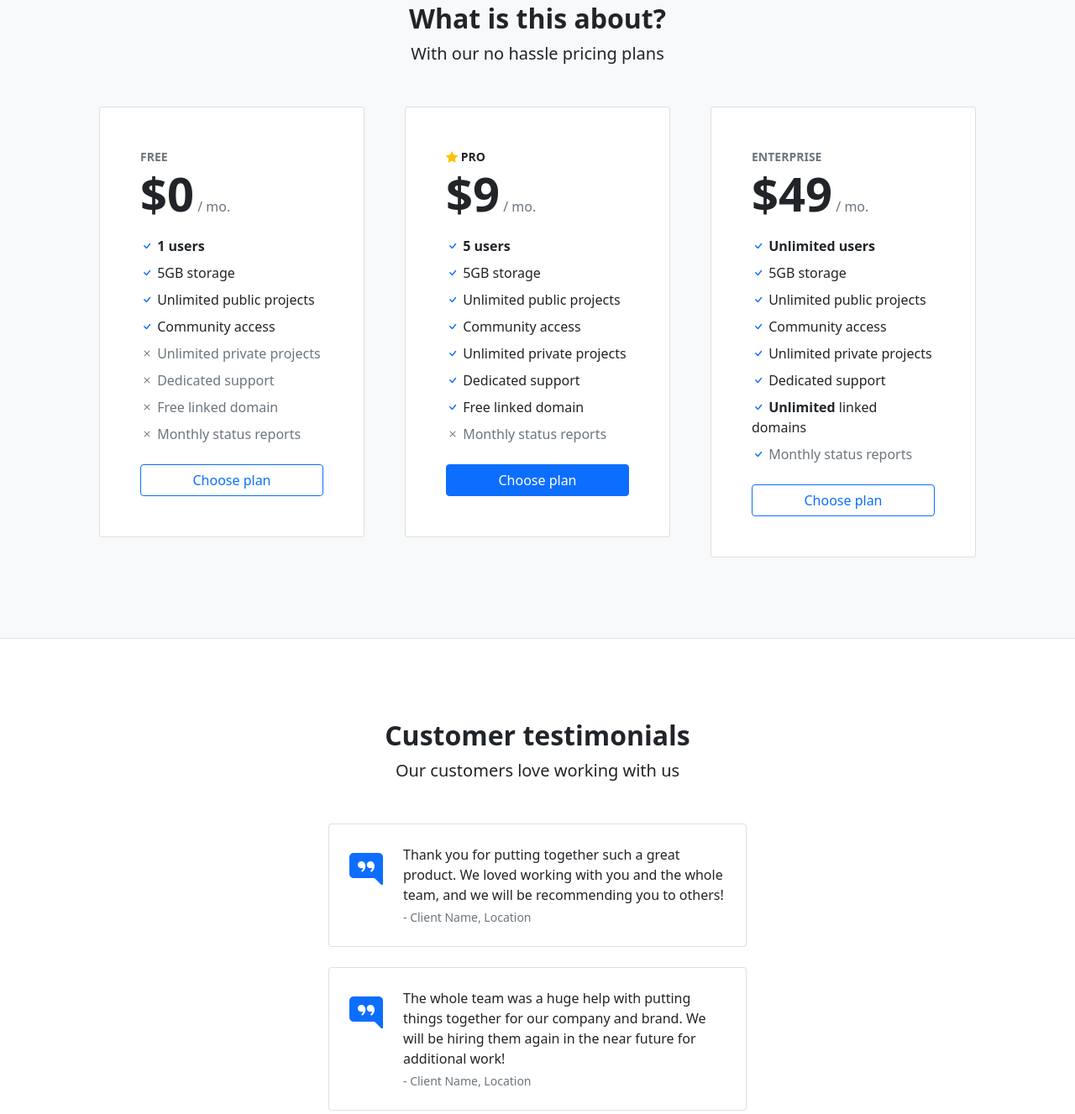
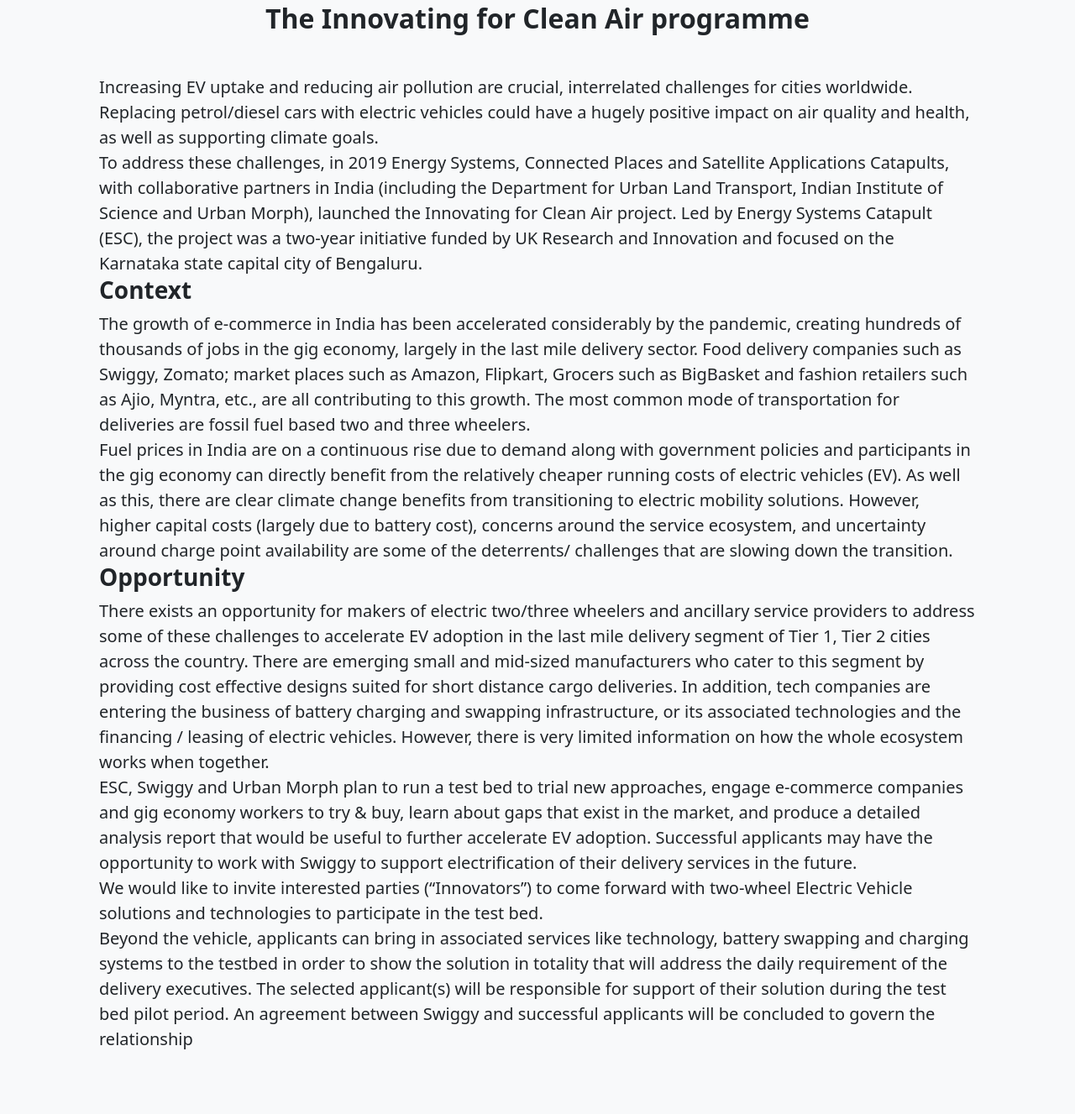
Before and after one commit to urbanmorph/evcargo, a plain HTML site: page index.html in a window 1280 px wide. Shown: the part 996-2323 px from the top of the page at 84% size. Drawn offline with nearby package versions, Linux system fonts and the light colour scheme.

Commit message:
Update index.html

```diff
--- a/index.html
+++ b/index.html
@@ -83,194 +83,142 @@
         <section class="bg-light py-5 border-bottom" id="learnmore">
             <div class="container px-5 my-5">
                 <div class="text-center mb-5">
-                    <h2 class="fw-bolder">What is this about?</h2>
-                    <p class="lead mb-0">With our no hassle pricing plans</p>
+                    <h2 class="fw-bolder">The Innovating for Clean Air programme</h2>
                 </div>
-                <div class="row gx-5 justify-content-center">
-                    <!-- Pricing card free-->
-                    <div class="col-lg-6 col-xl-4">
-                        <div class="card mb-5 mb-xl-0">
-                            <div class="card-body p-5">
-                                <div class="small text-uppercase fw-bold text-muted">Free</div>
-                                <div class="mb-3">
-                                    <span class="display-4 fw-bold">$0</span>
-                                    <span class="text-muted">/ mo.</span>
-                                </div>
-                                <ul class="list-unstyled mb-4">
-                                    <li class="mb-2">
-                                        <i class="bi bi-check text-primary"></i>
-                                        <strong>1 users</strong>
-                                    </li>
-                                    <li class="mb-2">
-                                        <i class="bi bi-check text-primary"></i>
-                                        5GB storage
-                                    </li>
-                                    <li class="mb-2">
-                                        <i class="bi bi-check text-primary"></i>
-                                        Unlimited public projects
-                                    </li>
-                                    <li class="mb-2">
-                                        <i class="bi bi-check text-primary"></i>
-                                        Community access
-                                    </li>
-                                    <li class="mb-2 text-muted">
-                                        <i class="bi bi-x"></i>
-                                        Unlimited private projects
-                                    </li>
-                                    <li class="mb-2 text-muted">
-                                        <i class="bi bi-x"></i>
-                                        Dedicated support
-                                    </li>
-                                    <li class="mb-2 text-muted">
-                                        <i class="bi bi-x"></i>
-                                        Free linked domain
-                                    </li>
-                                    <li class="text-muted">
-                                        <i class="bi bi-x"></i>
-                                        Monthly status reports
-                                    </li>
-                                </ul>
-                                <div class="d-grid"><a class="btn btn-outline-primary" href="#!">Choose plan</a></div>
-                            </div>
-                        </div>
-                    </div>
-                    <!-- Pricing card pro-->
-                    <div class="col-lg-6 col-xl-4">
-                        <div class="card mb-5 mb-xl-0">
-                            <div class="card-body p-5">
-                                <div class="small text-uppercase fw-bold">
-                                    <i class="bi bi-star-fill text-warning"></i>
-                                    Pro
-                                </div>
-                                <div class="mb-3">
-                                    <span class="display-4 fw-bold">$9</span>
-                                    <span class="text-muted">/ mo.</span>
-                                </div>
-                                <ul class="list-unstyled mb-4">
-                                    <li class="mb-2">
-                                        <i class="bi bi-check text-primary"></i>
-                                        <strong>5 users</strong>
-                                    </li>
-                                    <li class="mb-2">
-                                        <i class="bi bi-check text-primary"></i>
-                                        5GB storage
-                                    </li>
-                                    <li class="mb-2">
-                                        <i class="bi bi-check text-primary"></i>
-                                        Unlimited public projects
-                                    </li>
-                                    <li class="mb-2">
-                                        <i class="bi bi-check text-primary"></i>
-                                        Community access
-                                    </li>
-                                    <li class="mb-2">
-                                        <i class="bi bi-check text-primary"></i>
-                                        Unlimited private projects
-                                    </li>
-                                    <li class="mb-2">
-                                        <i class="bi bi-check text-primary"></i>
-                                        Dedicated support
-                                    </li>
-                                    <li class="mb-2">
-                                        <i class="bi bi-check text-primary"></i>
-                                        Free linked domain
-                                    </li>
-                                    <li class="text-muted">
-                                        <i class="bi bi-x"></i>
-                                        Monthly status reports
-                                    </li>
-                                </ul>
-                                <div class="d-grid"><a class="btn btn-primary" href="#!">Choose plan</a></div>
-                            </div>
-                        </div>
-                    </div>
-                    <!-- Pricing card enterprise-->
-                    <div class="col-lg-6 col-xl-4">
-                        <div class="card">
-                            <div class="card-body p-5">
-                                <div class="small text-uppercase fw-bold text-muted">Enterprise</div>
-                                <div class="mb-3">
-                                    <span class="display-4 fw-bold">$49</span>
-                                    <span class="text-muted">/ mo.</span>
-                                </div>
-                                <ul class="list-unstyled mb-4">
-                                    <li class="mb-2">
-                                        <i class="bi bi-check text-primary"></i>
-                                        <strong>Unlimited users</strong>
-                                    </li>
-                                    <li class="mb-2">
-                                        <i class="bi bi-check text-primary"></i>
-                                        5GB storage
-                                    </li>
-                                    <li class="mb-2">
-                                        <i class="bi bi-check text-primary"></i>
-                                        Unlimited public projects
-                                    </li>
-                                    <li class="mb-2">
-                                        <i class="bi bi-check text-primary"></i>
-                                        Community access
-                                    </li>
-                                    <li class="mb-2">
-                                        <i class="bi bi-check text-primary"></i>
-                                        Unlimited private projects
-                                    </li>
-                                    <li class="mb-2">
-                                        <i class="bi bi-check text-primary"></i>
-                                        Dedicated support
-                                    </li>
-                                    <li class="mb-2">
-                                        <i class="bi bi-check text-primary"></i>
-                                        <strong>Unlimited</strong>
-                                        linked domains
-                                    </li>
-                                    <li class="text-muted">
-                                        <i class="bi bi-check text-primary"></i>
-                                        Monthly status reports
-                                    </li>
-                                </ul>
-                                <div class="d-grid"><a class="btn btn-outline-primary" href="#!">Choose plan</a></div>
-                            </div>
-                        </div>
-                    </div>
+                <div class="text-justify mb-5">
+                        <p class="lead mb-0">
+                        Increasing EV uptake and reducing air pollution are crucial, interrelated challenges for cities worldwide. Replacing petrol/diesel cars with electric vehicles could have a hugely positive impact on air quality and health, as well as supporting climate goals.
+                    </p>
+                    <p class="lead mb-0">
+                        To address these challenges, in 2019 Energy Systems, Connected Places and Satellite Applications Catapults, with collaborative partners in India (including the Department for Urban Land Transport, Indian Institute of Science and Urban Morph), launched the Innovating for Clean Air project. Led by Energy Systems Catapult (ESC), the project was a two-year initiative funded by UK Research and Innovation and focused on the Karnataka state capital city of Bengaluru.
+                    </p>
+                    <h3 class="fw-bolder">Context</h3>
+                    <p class="lead mb-0">
+                        The growth of e-commerce in India has been accelerated considerably by the pandemic, creating hundreds of thousands of jobs in the gig economy, largely in the last mile delivery sector. Food delivery companies such as Swiggy, Zomato; market places such as Amazon, Flipkart, Grocers such as BigBasket and fashion retailers such as Ajio, Myntra, etc., are all contributing to this growth. The most common mode of transportation for deliveries are fossil fuel based two and three wheelers.
+                    </p>
+                    <p class="lead mb-0">
+                        Fuel prices in India are on a continuous rise due to demand along with government policies and participants in the gig economy can directly benefit from the relatively cheaper running costs of electric vehicles (EV). As well as this, there are clear climate change benefits from transitioning to electric mobility solutions. However, higher capital costs (largely due to battery cost), concerns around the service ecosystem, and uncertainty around charge point availability are some of the deterrents/ challenges that are slowing down the transition.
+                    </p>
+                    <h3 class="fw-bolder">Opportunity</h3>
+                    <p class="lead mb-0">
+                        There exists an opportunity for makers of electric two/three wheelers and ancillary service providers to address some of these challenges to accelerate EV adoption in the last mile delivery segment of Tier 1, Tier 2 cities across the country. There are emerging small and mid-sized manufacturers who cater to this segment by providing cost effective designs suited for short distance cargo deliveries. In addition, tech companies are entering the business of battery charging and swapping infrastructure, or its associated technologies and the financing / leasing of electric vehicles. However, there is very limited information on how the whole ecosystem works when together.
+                    </p>
+                    <p class="lead mb-0">
+                        ESC, Swiggy and Urban Morph plan to run a test bed to trial new approaches, engage e-commerce companies and gig economy workers to try & buy, learn about gaps that exist in the market, and produce a detailed analysis report that would be useful to further accelerate EV adoption. Successful applicants may have the opportunity to work with Swiggy to support electrification of their delivery services in the future.
+                    </p>
+                    <p class="lead mb-0">
+                        We would like to invite interested parties (“Innovators”) to come forward with two-wheel Electric Vehicle solutions and technologies to participate in the test bed.
+                    </p>
+                    <p class="lead mb-0">
+                        Beyond the vehicle, applicants can bring in associated services like technology, battery swapping and charging systems to the testbed in order to show the solution in totality that will address the daily requirement of the delivery executives. The selected applicant(s) will be responsible for support of their solution during the test bed pilot period. An agreement between Swiggy and successful applicants will be concluded to govern the relationship
+                    </p>
                 </div>
             </div>
         </section>
         <!-- Testimonials section-->
         <section class="py-5 border-bottom">
             <div class="container px-5 my-5 px-5">
-                <div class="text-center mb-5">
-                    <h2 class="fw-bolder">Customer testimonials</h2>
-                    <p class="lead mb-0">Our customers love working with us</p>
+                <div class="row gx-5 justify-content-center">
+                    <!-- card 1-->
+                    <div class="col-lg-6 col-xl-4">
+                        <div class="card mb-5 mb-xl-0">
+                            <div class="card-body p-5 text-justify">
+                                <div class="small">The test bed is seeking to find an e-mobility solution to food delivery that meets the following key requirements:</div>
+                                <div class="mb-3">
+                                    <span class="display-6 fw-bold">Required Outputs</span>
                                 </div>
-                <div class="row gx-5 justify-content-center">
-                    <div class="col-lg-6">
-                        <!-- Testimonial 1-->
-                        <div class="card mb-4">
-                            <div class="card-body p-4">
-                                <div class="d-flex">
-                                    <div class="flex-shrink-0"><i class="bi bi-chat-right-quote-fill text-primary fs-1"></i></div>
-                                    <div class="ms-4">
-                                        <p class="mb-1">Thank you for putting together such a great product. We loved working with you and the whole team, and we will be recommending you to others!</p>
-                                        <div class="small text-muted">- Client Name, Location</div>
+                                <ul class="list-unstyled mb-4">
+                                    <li class="mb-2">
+                                        <i class="bi bi-check text-primary"></i>
+                                        Electric two wheelers of any make, model or type
+                                    </li>
+                                    <li class="mb-2">
+                                        <i class="bi bi-check text-primary"></i>
+                                        Ability to cover a good range (up to 150km, typically 80-100km)
+                                    </li>
+                                    <li class="mb-2">
+                                        <i class="bi bi-check text-primary"></i>
+                                        Cost competitive with ICE alternative
+                                    </li>
+                                    <li class="mb-2">
+                                        <i class="bi bi-check text-primary"></i>
+                                        Reasonable speed to ensure quality of delivery
+                                    </li>
+                                    <li class="mb-2">
+                                        <i class="bi bi-check text-primary"></i>
+                                        Storage solutions
+                                    </li>
+                                </ul>
+                                <div class="d-grid"><a class="btn btn-outline-primary" href="#!">Apply </a></div>
                             </div>
                         </div>
                     </div>
+                    <!-- card 2-->
+                    <div class="col-lg-6 col-xl-4">
+                        <div class="card mb-5 mb-xl-0">
+                            <div class="card-body p-5 text-justify">
+                                <div class="small">Nothing to see here</div>
+                                <div class="mb-3">
+                                    <span class="display-6 fw-bold">Testbed Parameters</span>
                                 </div>
-                        <!-- Testimonial 2-->
-                        <div class="card">
-                            <div class="card-body p-4">
-                                <div class="d-flex">
-                                    <div class="flex-shrink-0"><i class="bi bi-chat-right-quote-fill text-primary fs-1"></i></div>
-                                    <div class="ms-4">
-                                        <p class="mb-1">The whole team was a huge help with putting things together for our company and brand. We will be hiring them again in the near future for additional work!</p>
-                                        <div class="small text-muted">- Client Name, Location</div>
+                                <ul class="list-unstyled mb-4">
+                                    <li class="mb-2">
+                                        <i class="bi bi-check text-primary"></i>
+                                        Seeking to shortlist five vehicle solutions to be trialled in the testbed with active Swiggy delivery partners
+                                    </li>
+                                    <li class="mb-2">
+                                        <i class="bi bi-check text-primary"></i>
+                                        The testbed will run for one month
+                                    </li>
+                                    <li class="mb-2">
+                                        <i class="bi bi-check text-primary"></i>
+                                        Successful applicants will liaise with Swiggy, Urban Morph and Energy Systems Catapult throughout the pilot to monitor progress and assess performance
+                                    </li>
+                                    <li class="mb-2">
+                                        <i class="bi bi-check text-primary"></i>
+                                        Over the course of the testbed data will be captured either manually or automatically, if possible, and shared with Urban Morph’s EV Dashboard platform for analysis. Data collected will include but not be limited to
+                                    </li>
+                                        <i class="bi bi-check text-primary"></i>Miles driven<br>
+                                        <i class="bi bi-check text-primary"></i>Idle time<br>
+                                        <i class="bi bi-check text-primary"></i>Charging hours<br>
+                                        <i class="bi bi-check text-primary"></i>Real world vehicle range<br>
+                                </ul>
+                                <div class="d-grid"><a class="btn btn-outline-primary" href="#!">Apply </a></div>
                             </div>
                         </div>
                     </div>
+                    <!-- card 3-->
+                    <div class="col-lg-6 col-xl-4">
+                        <div class="card mb-5 mb-xl-0">
+                            <div class="card-body p-5 text-justify">
+                                <div class="small mb-3">Applications are welcome from Indian or UK organizations. Combined applications from UK and Indian working collaboratively are encouraged. However, the selected organization must be in a position to supply road ready vehicles to Bengaluru based Swiggy delivery partners by 31st January. Interested organizations should apply via the application form, with supporting information not exceeding five pages. </div>
+                                <div class="mb-3">
+                                    <span class="display-6 fw-bold">Application Process</span>
+                                </div>
+                                <ul class="list-unstyled mb-4">
+                                    <li class="mb-2">
+                                        <i class="bi bi-question text-primary"></i>
+                                        Why they are interested in the opportunity
+                                    </li>
+                                    <li class="mb-2">
+                                        <i class="bi bi-question text-primary"></i>
+                                        If they plan to work individually or with other organisations
+                                    </li>
+                                    <li class="mb-2">
+                                        <i class="bi bi-question text-primary"></i>
+                                        Their relevant experience / suitability for the work
+                                    </li>
+                                    <li class="mb-2">
+                                        <i class="bi bi-question text-primary"></i>
+                                        The extent to which they can support the gathering of data from the vehicles for use within the EV dashboard.
+                                    </li>
+                                </ul>
+                                <div class="d-grid"><a class="btn btn-outline-primary" href="#!">Apply </a></div>
                             </div>
                         </div>
                     </div>
-            </div>
+                </div> <!-- /row -->
+            </div> <!-- /container -->
         </section>
 
         <!-- Footer-->
@@ -290,7 +238,6 @@
                       <p class="text-white small mb-4 mb-lg-0">&copy; Council for Active Mobility 2021. All Rights Reserved.</p>
                     </li>
                   </ul>
-
                 </div>
                 <div class="col-lg-6 h-100 text-center text-lg-right my-auto">
                   <ul class="list-inline mb-0">
```
Lines whose indentation alone changed are shown as unchanged.
